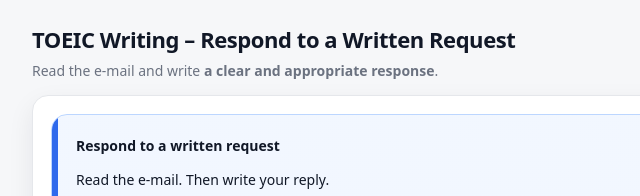
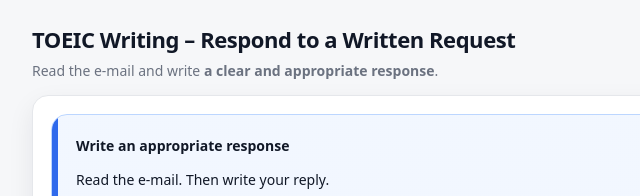
Before and after one commit to Preparing-for-TOEIC/toeic-writing-task-2, a plain HTML site: page index.html in a window 1280 px wide. Shown: the top 196 px of the page, 184-824 px from the left. Drawn offline with Linux system fonts and the light colour scheme.

Commit message:
Update index.html

```diff
--- a/index.html
+++ b/index.html
@@ -425,7 +425,7 @@
         <section class="prompt" id="promptBox" aria-labelledby="promptTitle">
           <div class="promptInner">
             <div class="promptHead">
-              <h2 class="promptTitle" id="promptTitle">Respond to a written request</h2>
+              <h2 class="promptTitle" id="promptTitle">Write an appropriate response</h2>
               <div class="state" id="stateChip">
                 <span class="dot" aria-hidden="true"></span>
                 <span id="stateText">Ready</span>
```
